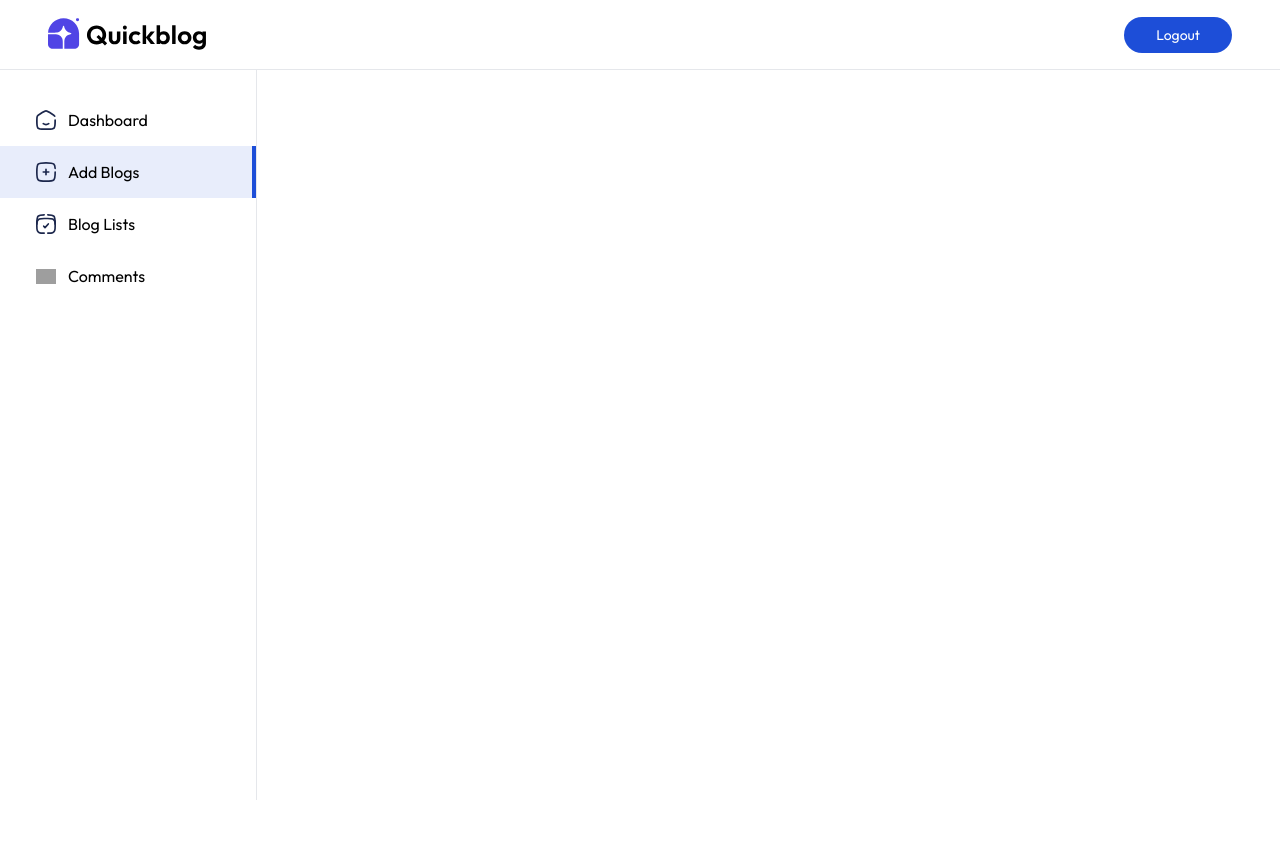
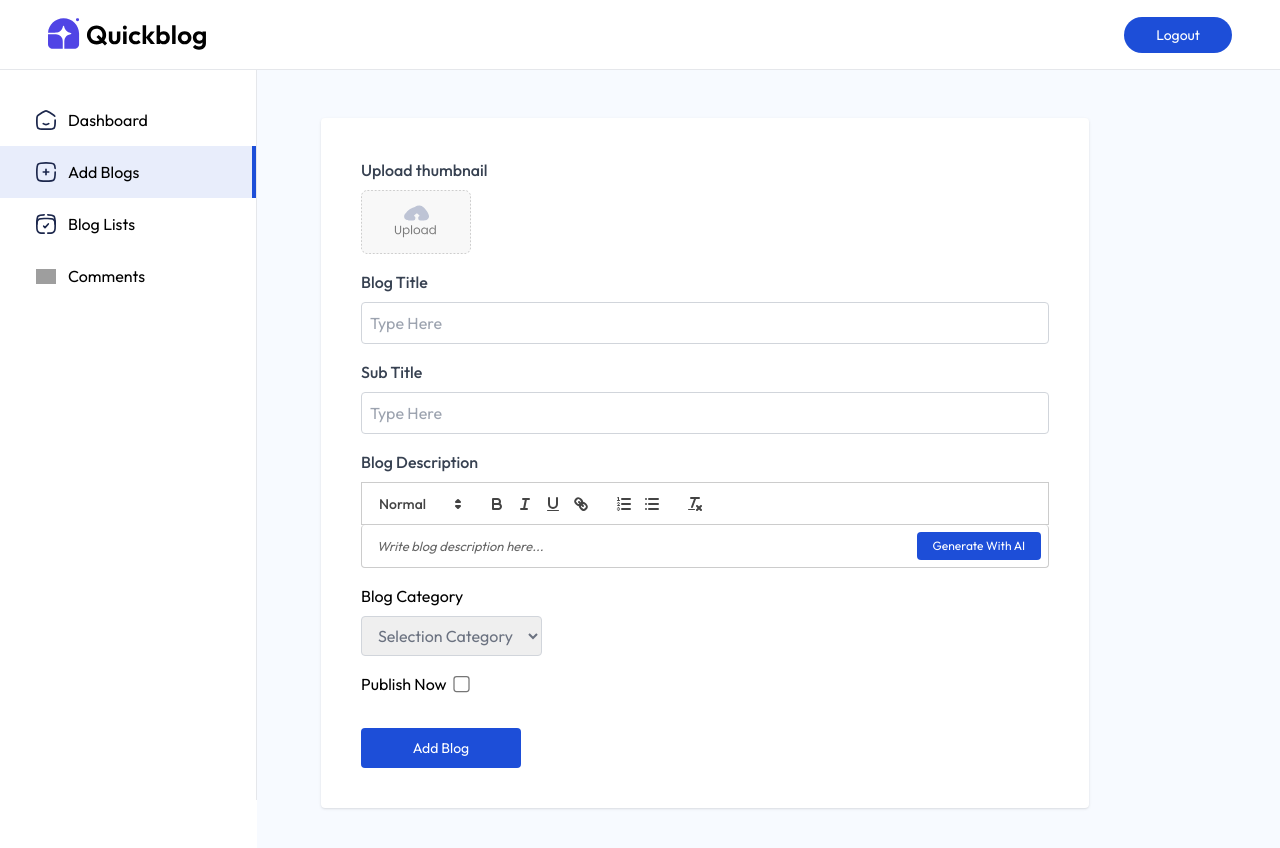
Before and after one commit to SumitDesai-21/BlogApplication, a React (Vite) app in the folder client/: page /admin/addBlog in a window 1280 px wide. Shown: the top 848 px of the page. Before the commit the page ends 800 px from the top, so only its background shows below. Built offline with nearby package versions, Linux system fonts and the light colour scheme; grey boxes are pictures that could not be loaded.

Commit message:
Completed Frontend Part of a project

```diff
--- a/client/package.json
+++ b/client/package.json
@@ -12,6 +12,7 @@
   "dependencies": {
     "moment": "^2.30.1",
     "motion": "^12.23.24",
+    "quill": "^2.0.3",
     "react": "^19.1.1",
     "react-dom": "^19.1.1",
     "react-router-dom": "^7.9.4"
--- a/client/src/App.jsx
+++ b/client/src/App.jsx
@@ -8,6 +8,7 @@ import AddBlog from './pages/admin/AddBlog'
 import ListBlog from './pages/admin/ListBlog'
 import Comments from './pages/admin/Comments'
 import Login from './components/admin/Login'
+import 'quill/dist/quill.snow.css'
 
 const App = () => {
   return (
--- /dev/null
+++ b/client/src/components/admin/CommentTableItem.jsx
@@ -0,0 +1,37 @@
+import { p, tr } from 'motion/react-client';
+import { create } from 'motion/react-m';
+import React from 'react'
+import { assets } from '../../assets/assets';
+
+const CommentTableItem = ({comment, fetchComments}) => {
+
+    const {blog, createdAt, _id} = comment;
+    const BlogDate = new Date(createdAt);
+  return (
+    <tr className='order-y border-gray-300'>
+        <td className='px-6 py-4'>
+            <b className='font-medium text-gray-600'>Blog</b> : {blog.title}
+            <br />
+            <br />
+            <b className='font-medium text-gray-600'>Name</b> : {comment.name}
+            <br />
+            <b className='font-medium text-gray-600'>Comment</b> : {comment.content}
+        </td>
+
+        <td className='px-6 py-4 max-sm:hidden'>
+            {BlogDate.toLocaleDateString()}
+        </td>
+        <td className='px-6 py-4'>
+            <div className='inline-flex items-center gap-4'>
+                {!comment.isApproved ? <img className='w-5 hover:scale-100 transition-all cursor-pointer '
+                src={assets.tick_icon}/> : <p className='text-xs border-green-600 bg-green-100 text-green-600
+                rounded-all px-3 py-1'>Approved</p>}
+
+                <img src={assets.bin_icon} alt="" className='w-5 hover:scale-110 transition-all cursor-pointer'/>
+            </div>
+        </td>
+    </tr>
+  )
+}
+
+export default CommentTableItem
--- a/client/src/pages/admin/AddBlog.jsx
+++ b/client/src/pages/admin/AddBlog.jsx
@@ -1,9 +1,105 @@
-import React from 'react'
+import React, { useEffect, useRef, useState } from 'react'
+import { assets, blogCategories } from '../../assets/assets'
+import Quill from 'quill';
 
 const AddBlog = () => {
+  const editorRef = useRef(null);
+  const quillRef = useRef(null);
+
+  const [image, setImage] = useState(false);
+  const [title, setTitle] = useState('');
+  const [subTitle, setSubTitle] = useState('');
+  const [category, setCategory] = useState('Startup');
+  const [isPublished, setIsPublished] = useState(false);
+
+  const onSubmitHandler = async (e) => {
+    e.preventDefault();
+  }
+
+  useEffect(() => {
+    // initiate quill only once
+    if(!quillRef.current && editorRef.current){
+      quillRef.current = new Quill(editorRef.current, {
+        theme: 'snow',
+        placeholder: 'Write blog description here...'
+      });
+    }
+  }, [])
+
+  const generateContent = async() => {
+  }
+
   return (
-    <div>
+    <div className='flex-1 pt-5 px-5 sm:pt-12 sm:pl-16 bg-blue-50/50 min-h-screen'>
+      <form onSubmit={onSubmitHandler} className='w-full max-w-3xl'>
+        <div className='bg-white w-full p-4 md:p-10 shadow rounded'>
+          <p className='text-gray-700 font-medium'>Upload thumbnail</p>
+          <label htmlFor="image">
+            <img
+              src={!image ? assets.upload_area : URL.createObjectURL(image)}
+              alt=""
+              className='mt-2 h-16 rounded cursor-pointer'
+            />
+            <input
+              onChange={(e) => setImage(e.target.files[0])}
+              type="file"
+              id='image'
+              hidden
+              required
+            />
+          </label>
 
+          <p className='mt-4 text-gray-700 font-medium'>Blog Title</p>
+          <input
+            type="text"
+            placeholder='Type Here'
+            required
+            className='w-full mt-2 p-2 border border-gray-300 outline-none rounded'
+            onChange={e => setTitle(e.target.value)}
+            value={title}
+          />
+
+          <p className='mt-4 text-gray-700 font-medium'>Sub Title</p>
+          <input
+            type="text"
+            placeholder='Type Here'
+            required
+            className='w-full mt-2 p-2 border border-gray-300 outline-none rounded'
+            onChange={e => setSubTitle(e.target.value)}
+            value={subTitle}
+          />
+
+          <p className='mt-4 text-gray-700 font-medium'>Blog Description</p>
+          <div className='w-full mt-2 relative'>
+            <div ref={editorRef} className='h-72 border border-gray-300 rounded'></div>
+            <button
+              onClick={generateContent}
+              type='button'
+              className='absolute bottom-2 right-2 text-xs text-white bg-blue-700 px-4 py-1.5 rounded hover:underline cursor-pointer z-10'
+            >
+              Generate With AI
+            </button>
+          </div>
+
+          <p className='mt-4'>Blog Category</p>
+          <select onChange={e => setCategory(e.target.value)} name="category" className='mt-2 px-3 py-2 border text-gray-500 border-gray-300
+          outline-none rounded'>
+            <option value="">Selection Category</option>
+            {blogCategories.map((item, index)=>{
+              return <option key={index} value={item}>{item}</option>
+            })}
+          </select>
+
+          <div className='flex gap-2 mt-4'>
+            <p>Publish Now</p>
+            <input type="checkbox" checked={isPublished} className='scale-125 cursor-pointer'
+            onChange={e => e.target.checked}/>
+          </div>
+
+          <button type='submit' className='mt-8 w-40 h-10 bg-blue-700 text-white
+          rounded cursor-pointer text-sm'>Add Blog</button>
+        </div>
+      </form>
     </div>
   )
 }
--- a/client/src/pages/admin/Comments.jsx
+++ b/client/src/pages/admin/Comments.jsx
@@ -1,9 +1,53 @@
-import React from 'react'
+import React, { useEffect, useState } from 'react'
+import { comments_data } from '../../assets/assets';
+import CommentTableItem from '../../components/admin/CommentTableItem';
 
 const Comments = () => {
+  const [comments, setComment] = useState([]);
+  const [filter, setFilter] = useState('Not Approved');
+
+
+  const fetchComments = async () =>{
+    setComment(comments_data); // comments data from assets
+  }
+
+  useEffect(()=>{
+    fetchComments();
+  }, [])
+
   return (
-    <div>
+    <div className='flex-1 pt-5 px-5 sm:pt-12 sm:pl-16 bg-blue-50/50'>
+      <div className='flex justify-between items-center max-w-3xl'>
+        <h1>Comments</h1>
+        <div className='flex gap-4'>
+          <button onClick={()=> setFilter('Approved')} className={`shadow-custom-sm border rounded-full px-4 py-1 cursor-pointer
+            text-xs ${filter === 'Approved' ? 'text-blue-700' : 'text-gray-700'}`}>Approved</button>
 
+          <button onClick={()=> setFilter('Not Approved')} className={`shadow-custom-sm border rounded-full px-4 py-1 cursor-pointer
+        text-xs ${filter === 'Not Approved' ? 'text-blue-700' : 'text-gray-700'}`}>Not Approved</button>
+        </div>
+      </div>
+
+      <div className='relative h-4/5 max-w-3xl overflow-x-auto mt-4 bg-white shadow rounded-lg scrollbar-hide'>
+        <table className='w-full text-sm text-gray-500'>
+          <thead className='text-xs text-gray-700 text-left uppercase '>
+            <tr>
+              <th scope='col' className='px-6 py-3'>Blog Title & Comment</th>
+              <th scope='col' className='px-6 py-3 max-sm:hidden'> Date </th>
+              <th scope='col' className='px-6 py-3'>Action</th>
+            </tr>
+          </thead>
+          <tbody>
+            {comments.filter((comment)=>{
+              if(filter === 'Approved') return comment.isApproved === true;
+              return comment.isApproved === false;
+            }).map((comment, index)=>(
+              <CommentTableItem key={comment._id} comment={comment} index={index+1}
+                fetchComments={fetchComments}/>
+            ))}
+          </tbody>
+        </table>
+      </div>
     </div>
   )
 }
```
Also changed, not shown: 1 other file (tests, documents, lock files or other folders).
